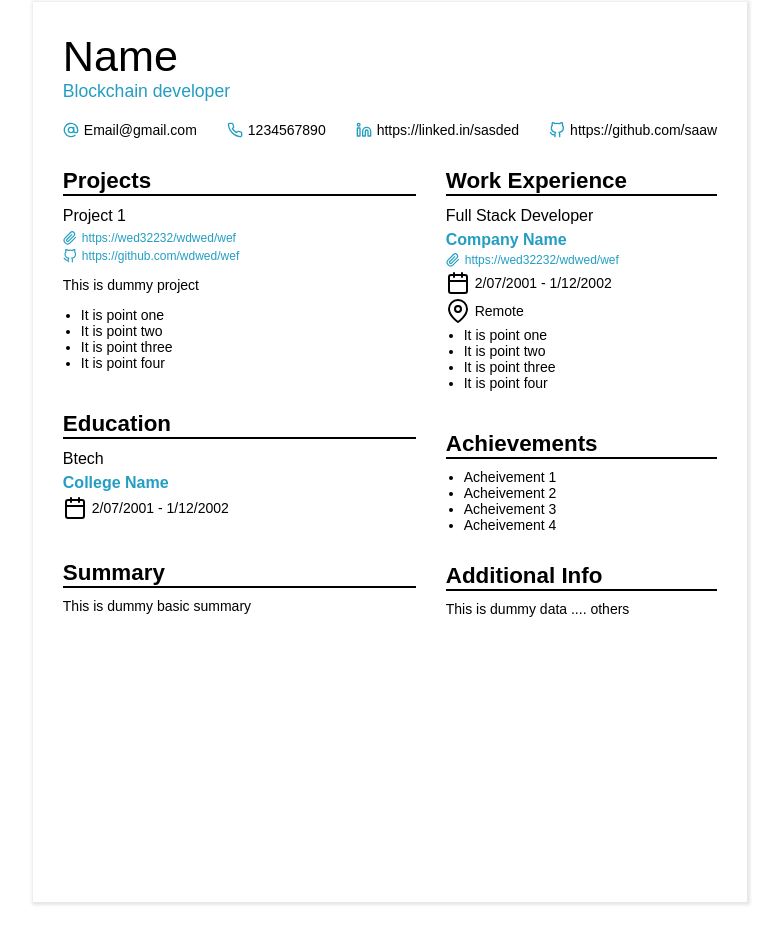
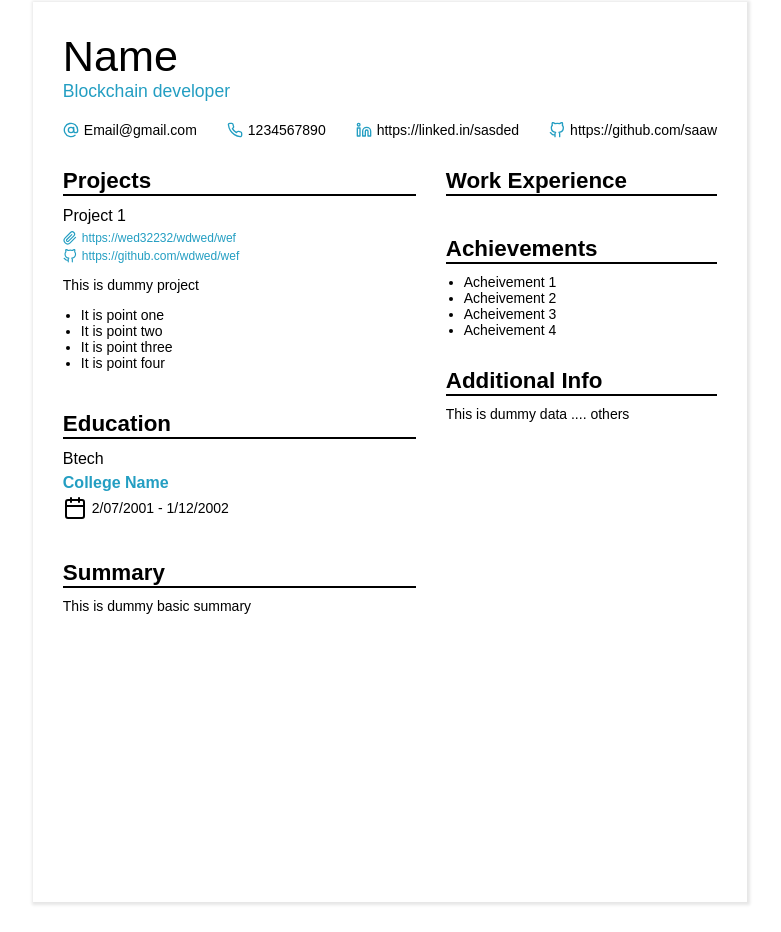
Before and after one commit to SumitB007/ResumeBuilderApp, a React (Create React App) app: page / in a window 1280 px wide. Shown: the part 1333-2265 px from the top of the page, without its empty margins (250-1031 px from the left). Built offline with nearby package versions, Linux system fonts and the light colour scheme.

Commit message:
Dynamic details preview 1st

```diff
--- a/src/components/Body/Body.js
+++ b/src/components/Body/Body.js
@@ -86,7 +86,10 @@ function Body(){
                 information={resumeInformation}
                 setInformation= {setResumeInformation}
                 />
-            <Resume />
+                <Resume
+                    sections={sections}
+                    information={resumeInformation}
+                />
             </div>
 
         </div>
--- a/src/components/Resume/Resume.js
+++ b/src/components/Resume/Resume.js
@@ -5,35 +5,72 @@ import styles from "./Resume.module.css";
 
 function Resume(props) {
 
+    const information = props.information;
+    const sections = props.sections;
     const [columns, setColumns] = useState([[],[]]);
 
+    const info = {
+        workExp:information[sections.workExp],
+        project:information[sections.workExp],
+        achievement:information[sections.achievement],
+        education:information[sections.education],
+        basicInfo:information[sections.basicInfo],
+        summary:information[sections.summary],
+        other:information[sections.other],
+    };
+
+    const getFormattedDate=(value) => {
+        if(!value)return ""
+        const date=new Date(value)
+
+        return `${date.getDate()}/${
+            date.getMonth() + 1 > 9 ? date.getMonth() + 1 : "0" + date.getMonth() + 1
+            }/${date.getFullYear()}`;
+    };
 
     const workExpSection = (
         <div key={"workExp"} className={`${styles.section} ${styles.workExp}`}>
-            <div className={styles.sectionTitle}>Work Experience</div>
+            <div className={styles.sectionTitle}>{info.workExp.sectionTitle}</div>
             <div className={styles.content}>
-                <div className={styles.item}>
-                    <p className={styles.title}>Full Stack Developer</p>
-                    <p className={styles.subTitle}>Company Name</p>
-                    <a className={styles.link}>
+                {
+                    info.workExp?.details?.map((item) => {
+                    <div className={styles.item} key={item.title}>
+                        {item.title &&   <p className={styles.title}>{item.title}</p> }
+                        {item.companyName && (
+                            <p className={styles.subTitle}>{item.companyName}</p>
+                        )}
+                        {item.certificationLink && (
+                            <a className={styles.link} href={item.certificationLink}>
                             <Paperclip />
-                        https://wed32232/wdwed/wef
+                            {item.certificationLink}
                         </a>
+                        )}
+                        {item.startDate && item.endDate ? (
                             <div className={styles.date}>
-                        <Calendar /> 2/07/2001 - 1/12/2002
+                            <Calendar /> {getFormattedDate(item.startDate)}-{getFormattedDate(item.endDate)}
                         </div>
+                        ): (
+                            ""
+                        )}
+                        {item.location && (
                             <p className={styles.date}>
                             <MapPin />
-                        Remote
+                            {item.location}
                         </p>
+                        )}
 
+                        {item.points?.length>0 && (
                             <ul className={styles.points}>
-                        <li className={styles.point}>It is point one</li>
-                        <li className={styles.point}>It is point two</li>
-                        <li className={styles.point}>It is point three</li>
-                        <li className={styles.point}>It is point four</li>
+                            {item.points?.map((elem, index) =>(
+                                    <li className={styles.point} key={elem+index}>{elem}</li>
+                                ))}
                             </ul>
+                        )}
+
                     </div>
+                })
+                }
+
             </div>
         </div>
     );
```
Lines whose indentation alone changed are shown as unchanged.
